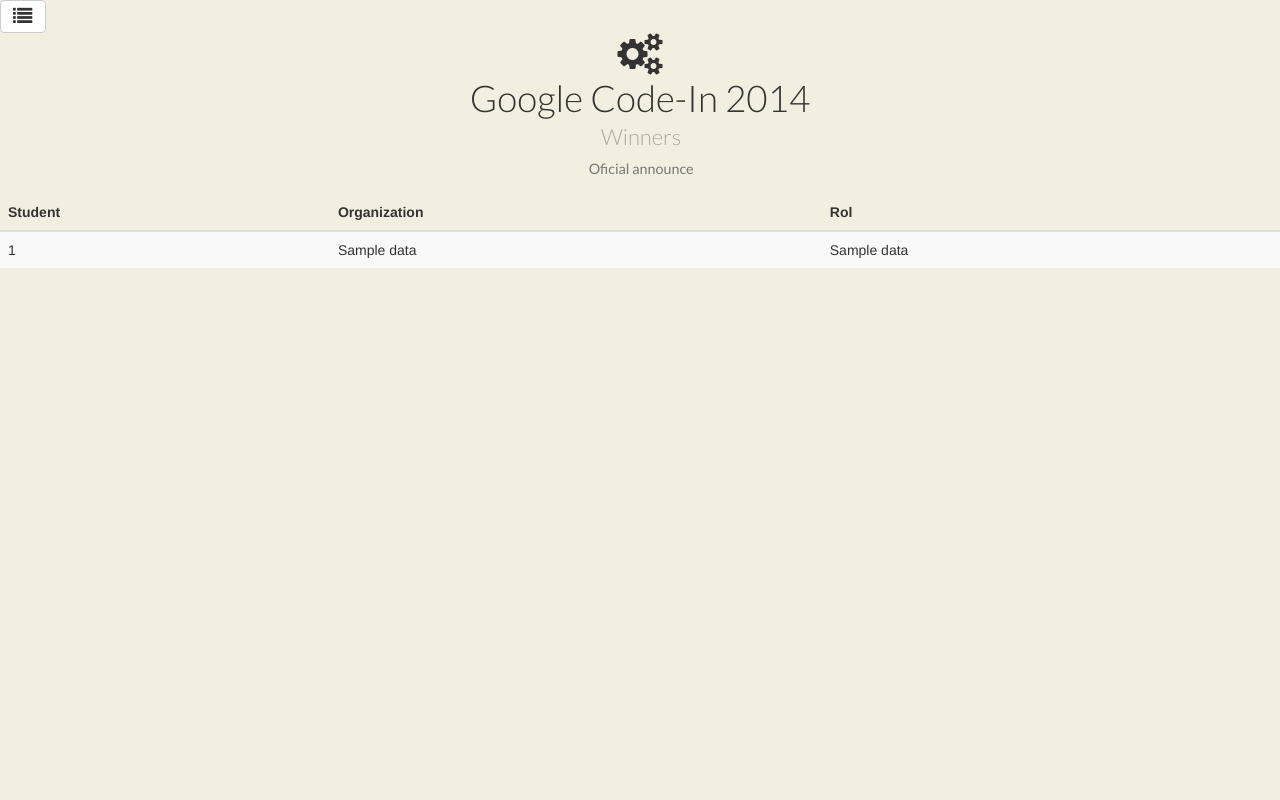
After one commit to i5o/GCILeaderboard-old, a Flask app: template templates/winners.html in a window 1280 px wide. The commit adds this page. Run offline with Flask 2, Linux system fonts and the light colour scheme; the template is opened without the code that fills it: most values are stand-ins (such as "Sample title", 1, 10 or a date in 2020); parts of the project's set-up code (start-up, migrations or seed data) failed here and were passed over; some libraries are stand-ins or nearby versions.

Commit message:
This is a commit

```diff
--- a/main.py
+++ b/main.py
@@ -71,5 +71,15 @@ def leaderboard_org(orgname):
         totalStudents=len(
             CONTEST_LEADERBOARD[CURRENT_CONTEST][orgname]))
 
+
+@app.route('/winners')
+def winners():
+    sortedWinners = sorted(
+        WINNERS,
+        key=lambda x: x[1],
+        reverse=False)
+
+    return render_template('winners.html', winners=sortedWinners)
+
 if __name__ == '__main__':
     app.run(debug=True, host="0.0.0.0", port=int(sys.argv[1]))
--- a/static/css/demo.css
+++ b/static/css/demo.css
@@ -1,4 +1,4 @@
-@import url(http://fonts.googleapis.com/css?family=Lato:300,400,700);
+@import url(https://fonts.googleapis.com/css?family=Lato:300,400,700);
 @font-face {
 	font-weight: normal;
 	font-style: normal;
--- a/templates/index.html
+++ b/templates/index.html
@@ -22,7 +22,8 @@
         <link rel="shortcut icon" href="{{ url_for('static', filename='favicon.ico') }}">
 	</head>
 	<body>
-<script>
+    <!--
+    <script>
         $(window).load(function(){
             $('#welcomeModal').modal('show');
         });</script>
@@ -41,15 +42,23 @@
           <div class="modal-footer">
             <button type="button" class="btn btn-default" data-dismiss="modal">Ok <i class="fa fa-cogs "></i></button>
           </div>
-          </div><!-- /.modal-content -->
-        </div><!-- /.modal-dialog -->
-      </div><!-- /.modal -->
+          </div>
+        </div>
+      </div>
+        -->
         <div id="st-container" class="st-container">
 			<div class="st-pusher">
 				<nav class="st-menu st-effect-1" id="menu-3">
-					<ul>
-						<li><a id="nocolor"><i class="fa fa-cogs fa-2x"></i><br>Google Code-In (Unofficial)<br>Leaderboard</a></li>
-						<li><a href="/org/all"><i class="fa fa-users"></i>&nbsp;&nbsp;&nbsp;All</a></li>
+                    <ul style="height: 14%">
+                        <li><a id="nocolor"><i class="fa fa-cogs fa-3x"></i><br>Google Code-In (Unofficial)<br>Leaderboard</a></li>
+                    </ul>
+					<ul style="overflow: auto; height: 86%">
+                        <form id="donate" action="https://www.paypal.com/cgi-bin/webscr" method="post" target="_top">
+                            <input type="hidden" name="cmd" value="_s-xclick">
+                            <input type="hidden" name="hosted_button_id" value="X7YSSX88V6JLJ">
+                        </form>
+                        <li><a href="#" onclick="form=document.getElementById('donate');form.submit();"><i class="fa fa-paypal"></i>&nbsp;&nbsp;&nbsp;Donate</a></li>
+                        <li><a href="/org/all"><i class="fa fa-users"></i>&nbsp;&nbsp;&nbsp;All</a></li>
 						<li><a href="/org/apertium"><i class="fa fa-users"></i>&nbsp;&nbsp;&nbsp;Apertium</a></li>
 						<li><a href="/org/brlcad"><i class="fa fa-users"></i>&nbsp;&nbsp;&nbsp;BRL-CAD</a></li>
 						<li><a href="/org/copyleftgames"><i class="fa fa-users"></i>&nbsp;&nbsp;&nbsp;Copyleft Games</a></li>
@@ -62,13 +71,13 @@
                         <li><a href="/org/sahana"><i class="fa fa-users"></i>&nbsp;&nbsp;&nbsp;Sahana Software Foundation</a></li>
                         <li><a href="/org/sugarlabs"><i class="fa fa-users"></i>&nbsp;&nbsp;&nbsp;Sugar Labs</a></li>
                         <li><a href="/org/wikimedia"><i class="fa fa-users"></i>&nbsp;&nbsp;&nbsp;Wikimedia Foundation</a></li>
-                        <!-- <li><a href="/winners"><i class="fa fa-trophy"></i>&nbsp;&nbsp;&nbsp;Winners</a></li> -->
-					</ul>
+                        <li><a href="/winners"><i class="fa fa-trophy"></i>&nbsp;&nbsp;&nbsp;Winners</a></li>
+                    </ul>
 				</nav>
 				<div class="st-content"><!-- this is the wrapper for the content -->
 					<div class="st-content-inner"><!-- extra div for emulating position:fixed of the menu -->
                         <div style="width: 100%;text-transform: uppercase;font-size: 0.69em;line-height: 2.2;font-weight: 400;display: inline-block;" id="st-trigger-effects">
-                            <button data-effect="st-effect-1" class="fa fa-list-ul fa-2x"></button>
+                            <button data-effect="st-effect-1" type="button" class="btn btn-default fa fa-list fa-2x"></button>
                         </div>
                         {% block content %}
                         {% endblock %}
--- a/templates/org.html
+++ b/templates/org.html
@@ -4,6 +4,7 @@
 {% block content %}
 
 <header class="codrops-header">
+    <i class="fa fa-cogs fa-3x"></i>
     <h1>Leaderboard for {{ orgname }}<span>{{ totalStudents }} students have finished {{ totalTasks }} tasks.</span></h1>
 </header>
 <div style="margin:0 auto;" id="student-data">
@@ -116,7 +117,7 @@
             <td>{{ data[1]['name'] }}</td>
             <td>{{ orgname }}</td>
             <td>{{ data[1]['tasks'] }}</td>
-            <td>{{ ((data[1]['tasks'] * 100) / totalTasks)|round|int }}</td>
+            <td>{{ ((data[1]['tasks'] * 100) / totalTasks)|round(4)|float }}</td>
         </tr>{% endfor %}
         </tbody>
     </table>
--- /dev/null
+++ b/templates/winners.html
@@ -0,0 +1,29 @@
+{% extends "index.html" %}
+
+{% block title %} Google Code-In 2014 Winners{% endblock %}
+{% block content %}
+
+<header class="codrops-header">
+    <i class="fa fa-cogs fa-3x"></i>
+    <h1>Google Code-In 2014<span>Winners<br><a href="http://google-opensource.blogspot.com/2014/01/google-code-in-2013-drumroll-please.html"><small>Oficial announce</small></a></span></h1>
+</header>
+
+    <table class="table table-striped">
+        <thead>
+            <tr>
+                <th>Student</th>
+                <th>Organization</th>
+                <th>Rol</th>
+            </tr>
+        </thead>
+        <tbody>
+{% for data in winners %}
+        <tr>
+            <td>{{ data[0] }} </td>
+            <td>{{ data[1] }}</td>
+            <td>{{ data[2] }} </td>
+        </tr>{% endfor %}
+        </tbody>
+    </table>
+</div>
+{% endblock %}
--- a/utils.py
+++ b/utils.py
@@ -35,6 +35,70 @@ ORG_LEADERBOARD = {2012: {}, 2013: {}, 2014: {}}
 CONTEST_LEADERBOARD = {2012: {}, 2013: {}, 2014: {}}
 ORGS_DATA = {2012: {}, 2013: {}, 2014: {}}
 PARSER = HTMLParser()
+
+# TODO: Generate this with a function?
+WINNERS = [
+    ['winner 1', 'Apertium', 'Grand Prize Winner'],
+    ['Winner 2', 'Apertium', 'Grand Prize Winner'],
+    ['Winner 1', 'BRL-CAD', 'Grand Prize Winner'],
+    ['Winner 2', 'BRL-CAD', 'Grand Prize Winner'],
+    ['Winner 1', 'Copyleft Games', 'Grand Prize Winner'],
+    ['Winner 2', 'Copyleft Games', 'Grand Prize Winner'],
+    ['Winner 1', 'Drupal', 'Grand Prize Winner'],
+    ['Winner 2', 'Drupal', 'Grand Prize Winner'],
+    ['Winner 1', 'FOSSASIA', 'Grand Prize Winner'],
+    ['Winner 2', 'FOSSASIA', 'Grand Prize Winner'],
+    ['Winner 1', 'Haiku', 'Grand Prize Winner'],
+    ['Winner 2', 'Haiku', 'Grand Prize Winner'],
+    ['Winner 1', 'KDE', 'Grand Prize Winner'],
+    ['Winner 2', 'KDE', 'Grand Prize Winner'],
+    ['Winner 1', 'Mifos Initiative', 'Grand Prize Winner'],
+    ['Winner 2', 'Mifos Initiative', 'Grand Prize Winner'],
+    ['Winner 1', 'OpenMRS', 'Grand Prize Winner'],
+    ['Winner 2', 'OpenMRS', 'Grand Prize Winner'],
+    ['Anurag Sharma', 'Sahana Software Foundation', 'Grand Prize Winner'],
+    ['Samsruti Dash', 'Sahana Software Foundation', 'Grand Prize Winner'],
+    ['Winner 1', 'Sugar Labs', 'Grand Prize Winner'],
+    ['Winner 2', 'Sugar Labs', 'Grand Prize Winner'],
+    ['Winner 1', 'Wikimedia Foundation', 'Grand Prize Winner'],
+    ['Winner 2', 'Wikimedia Foundation', 'Grand Prize Winner'],
+    ['Finalist 1', 'Apertium', 'Finalist'],
+    ['Finalist 2', 'Apertium', 'Finalist'],
+    ['Finalist 3', 'Apertium', 'Finalist'],
+    ['Finalist 1', 'BRL-CAD', 'Finalist'],
+    ['Finalist 2', 'BRL-CAD', 'Finalist'],
+    ['Finalist 3', 'BRL-CAD', 'Finalist'],
+    ['Finalist 1', 'Copyleft Games', 'Finalist'],
+    ['Finalist 2', 'Copyleft Games', 'Finalist'],
+    ['Finalist 3', 'Copyleft Games', 'Finalist'],
+    ['Finalist 1', 'Drupal', 'Finalist'],
+    ['Finalist 2', 'Drupal', 'Finalist'],
+    ['Finalist 3', 'Drupal', 'Finalist'],
+    ['Finalist 1', 'FOSSASIA', 'Finalist'],
+    ['Finalist 2', 'FOSSASIA', 'Finalist'],
+    ['Finalist 3', 'FOSSASIA', 'Finalist'],
+    ['Finalist 1', 'Haiku', 'Finalist'],
+    ['Finalist 2', 'Haiku', 'Finalist'],
+    ['Finalist 3', 'Haiku', 'Finalist'],
+    ['Finalist 1', 'KDE', 'Finalist'],
+    ['Finalist 2', 'KDE', 'Finalist'],
+    ['Finalist 3', 'KDE', 'Finalist'],
+    ['Finalist 1', 'Mifos Initiative', 'Finalist'],
+    ['Finalist 2', 'Mifos Initiative', 'Finalist'],
+    ['Finalist 3', 'Mifos Initiative', 'Finalist'],
+    ['Finalist 1', 'OpenMRS', 'Finalist'],
+    ['Finalist 2', 'OpenMRS', 'Finalist'],
+    ['Finalist 3', 'OpenMRS', 'Finalist'],
+    ['Sai Vineet', 'Sahana Software Foundation', 'Finalist'],
+    ['Vipul Sharma', 'Sahana Software Foundation', 'Finalist'],
+    ['David Greydanus', 'Sahana Software Foundation', 'Finalist'],
+    ['Finalist 1', 'Sugar Labs', 'Finalist'],
+    ['Finalist 2', 'Sugar Labs', 'Finalist'],
+    ['Finalist 3', 'Sugar Labs', 'Finalist'],
+    ['Finalist 1', 'Wikimedia Foundation', 'Finalist'],
+    ['Finalist 2', 'Wikimedia Foundation', 'Finalist'],
+    ['Finalist 3', 'Wikimedia Foundation', 'Finalist']
+]
 
 
 class GCI():
```
